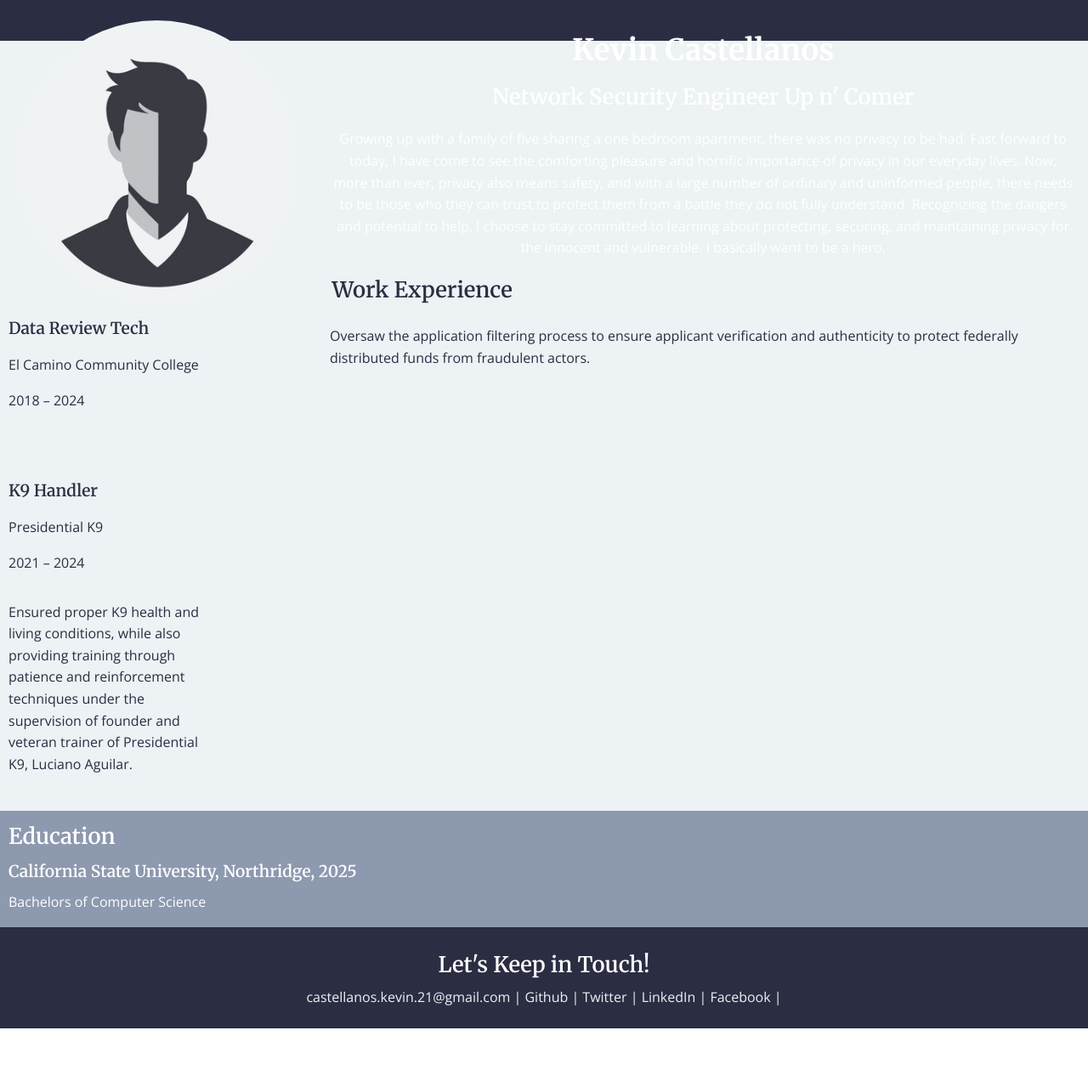
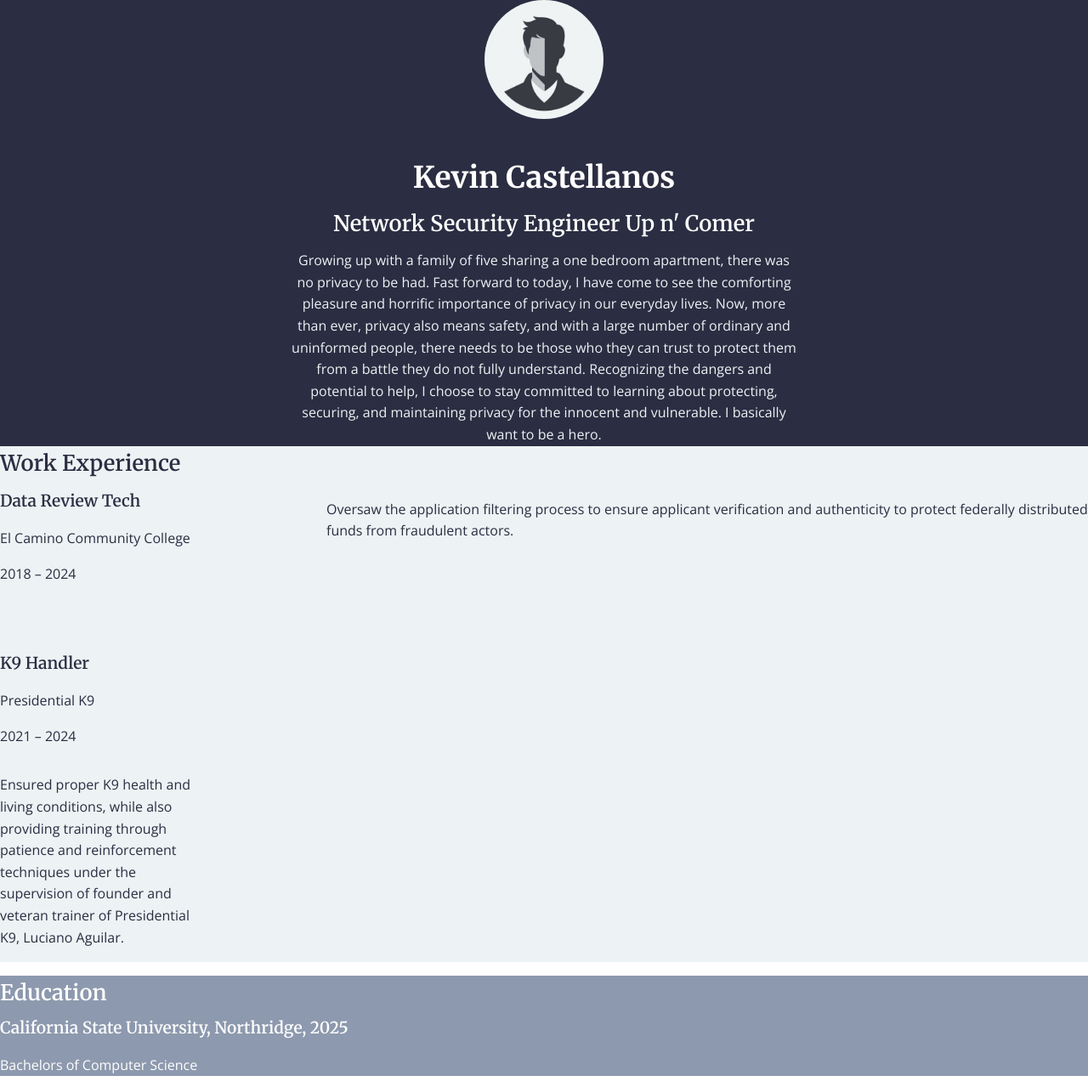
Before and after one commit to kehvvvv/homework7, a plain HTML site: page index.html in a window 1280 px wide. Shown: the top 1279 px of the page at 85% size. Before the commit the page ends 1210 px from the top, so only its background shows below. Drawn offline with nearby package versions, Linux system fonts and the light colour scheme.

Commit message:
Update styles.css

```diff
--- a/styles.css
+++ b/styles.css
@@ -32,7 +32,7 @@ a:hover { text-decoration: underline; }
 .content-wrapper {
     max-width: 950px;
     margin: 0 auto;
-    padding: 16px;
+    padding: 50px;
     overflow: hidden;
 }
 
@@ -41,9 +41,10 @@ a:hover { text-decoration: underline; }
 .site-header {
     background: #2B2D42;
     color: #FFFFFF;
-    text-align: center;
-    padding: 24px 16px;
 }
+.site-header h1,
+.site-header h2 { margin: 0; }
+
 .profile-pic { /*removed weight */
     height: auto;
     border-radius: 50%;
@@ -68,25 +69,17 @@ a:hover { text-decoration: underline; }
 ------------------------------------*/
 .work {
     background: #EDF2F4;
-    padding: 10px 10px;
 }
-.work ul { padding-left: 20px; }
-.work li { margin-bottom: 6px; }
-
 /* Education
 ------------------------------------*/
 .education {
     background: #8D99AE;
     color: #FFFFFF;
-    padding: 10px 10px;
 }
-.education h3, .education p { margin: 0.1em 0 0.4em 0; }
 
 .site-footer {
     background: #2B2D42;
     color: #FFFFFF;
-    text-align: center;
-    padding: 24px 16px;
     text-align: center;
 }
 
@@ -94,5 +87,28 @@ a:hover { text-decoration: underline; }
     padding: 10px;
     display: inline-block;
 }
+.site-header .column-narrow,
+.site-header .column-wide {
+    float: none;
+    width: 100%;
+    padding: 0;
+    text-align: center;
+}
+
+.site-header .profile-pic {
+    width: 140px;
+    heiht: 140px;
+    margin: 0 auto 12px;
+    border-radius: 50%;
+}
+.site-header h1,
+.site-header h2 { margin: 6px 0; }
+
+.site-header p {
+    color: #EDF2F4;
+    max-width: 65ch;
+    margin: 10px auto 0;
+}
+
 .site-footer a { color: #EDF2F4; }
 .site-footer a:hover { text-decoration: underline; }
```
